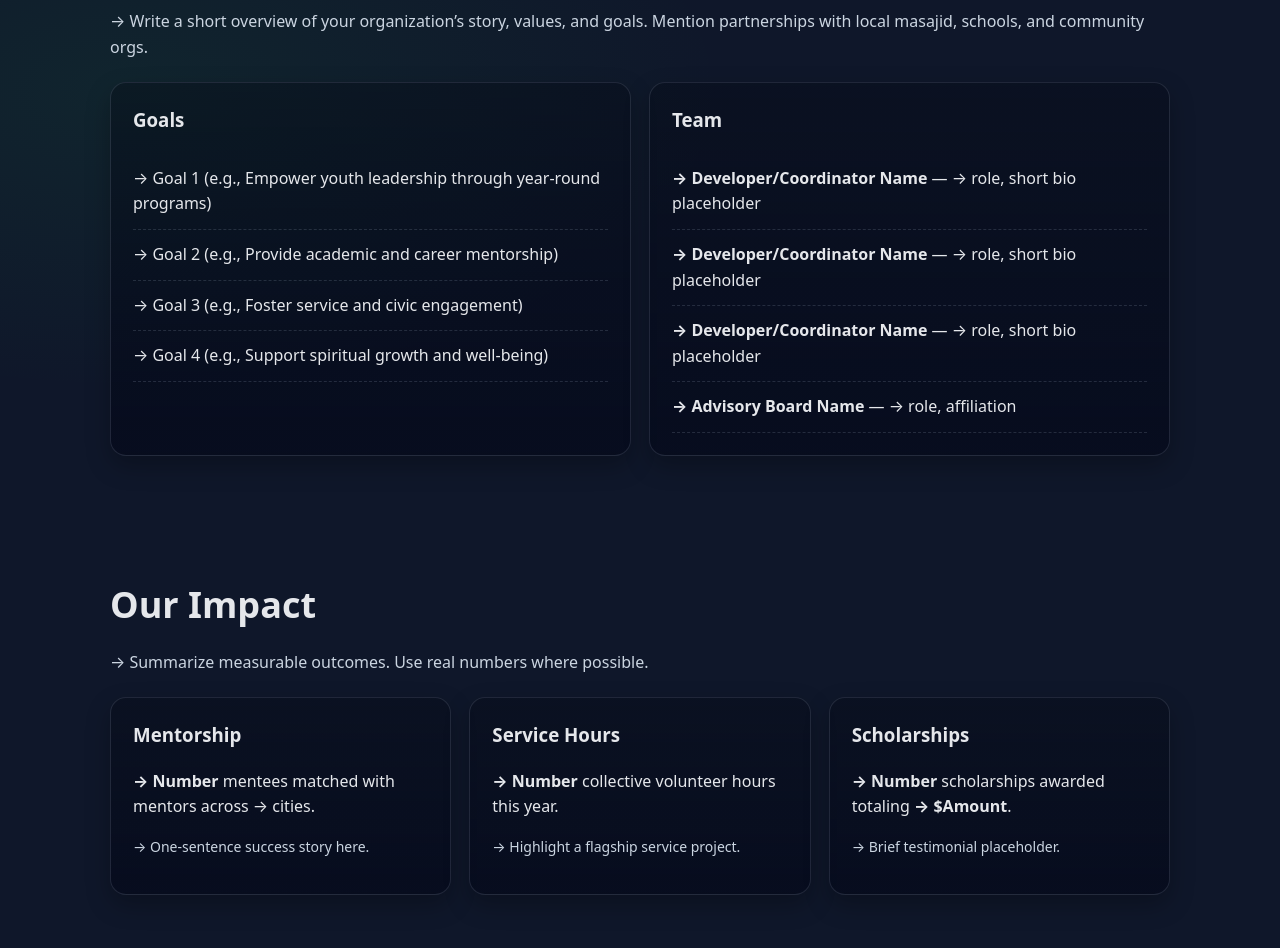
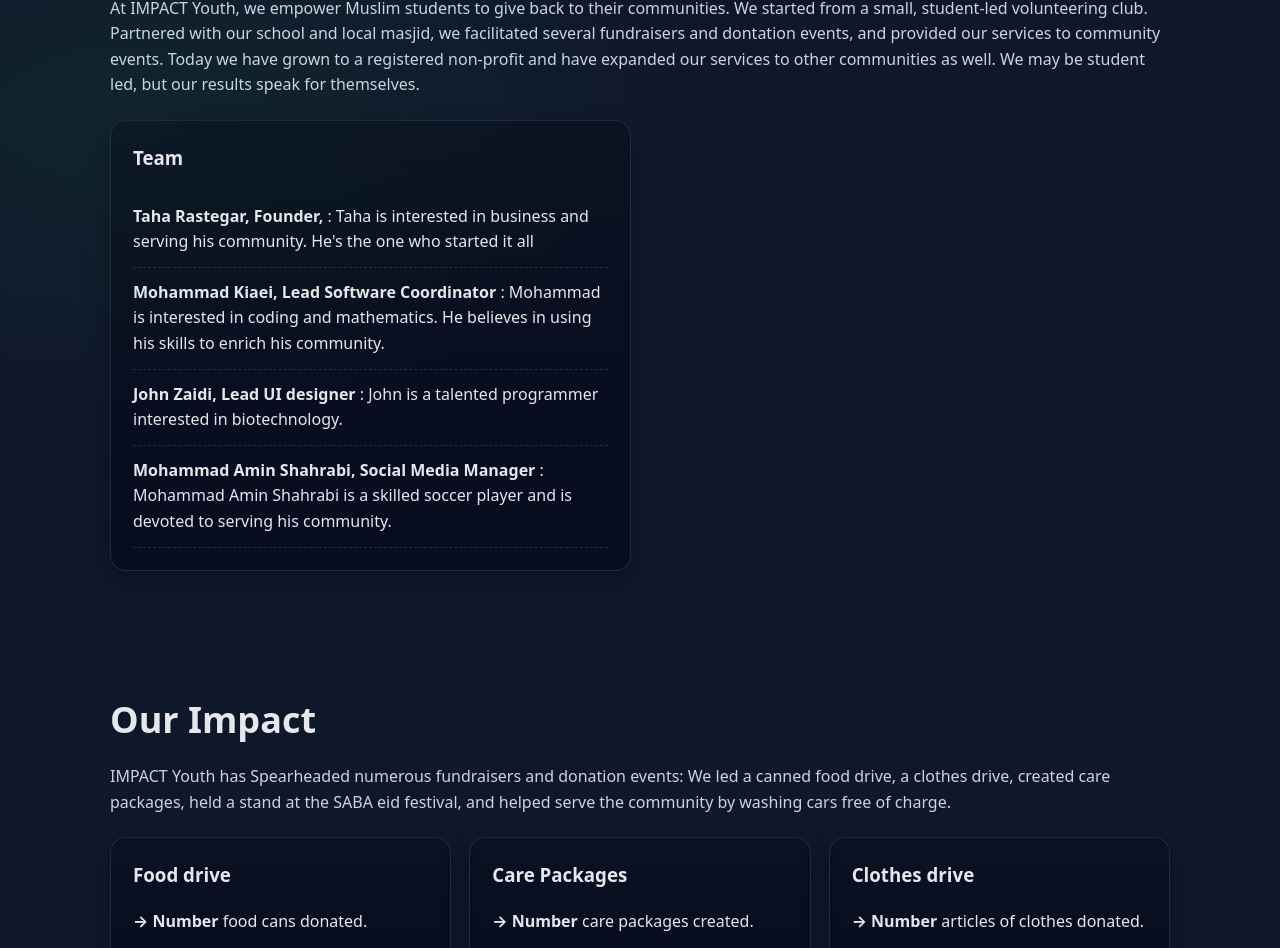
Before and after one commit to Sn0ba1/Muslim-non-profit-Volunteering-site, a plain HTML site: page index.html in a window 1280 px wide. Shown: the part 649-1597 px from the top of the page. Drawn offline with Linux system fonts and the light colour scheme.

Commit message:
Update index.html
updated site

```diff
--- a/index.html
+++ b/index.html
@@ -3,8 +3,8 @@
 <head>
   <meta charset="utf-8" />
   <meta name="viewport" content="width=device-width, initial-scale=1" />
-  <title>IMPACT Youth – Muslim Youth Non‑Profit</title>
-  <meta name="description" content="Single-page site for a Muslim youth non-profit with Home, About, Impact, Events, Join Us, and Contact sections." />
+  <title> – A Student led non-profit dedicated to serving the muslim community </title>
+  <meta name="description" content="A Student led non-profit dedicated to serving the muslim community" />
   <style>
     :root {
       --bg: #0f172a;          /* slate-900 */
@@ -137,22 +137,13 @@
   <main id="home" class="hero">
     <div class="container wrap">
       <div>
-        <span class="badge" aria-label="Mission tag">Muslim Youth Non‑Profit • Community • Growth</span>
-        <h1>Building Faith, Leadership, and Service</h1>
-        <p class="lead">→ Write a concise mission statement here (1–3 sentences) describing how your organization supports Muslim youth through mentorship, service projects, and faith‑centered programs.</p>
+        <span class="badge" aria-label="Mission tag">A Student led non-profit dedicated to enriching the muslim community.</span>
+        <h1>Giving back to our community</h1>
+        <p class="lead">The Impact innitiative is a student led non-profit. Our mission is to serve the Muslim Ummah and empower students to give back to their communities.</p>
         <div class="cta">
           <a href="#join" class="btn-primary">Join the Movement</a>
           <a href="#events" class="btn-ghost">See Upcoming Events</a>
         </div>
-      </div>
-      <div class="card">
-        <h3 style="margin-top:0">Quick Facts</h3>
-        <ul class="clean">
-          <li><span class="pill">Founded:</span> → Year here</li>
-          <li><span class="pill">Chapters:</span> → Number and locations here</li>
-          <li><span class="pill">Volunteers:</span> → Count here</li>
-          <li><span class="pill">Focus Areas:</span> → e.g., Mentorship, College Prep, Service, Wellness</li>
-        </ul>
       </div>
     </div>
   </main>
@@ -160,24 +151,15 @@
   <section id="about">
     <div class="container">
       <h2>About Us</h2>
-      <p class="sub">→ Write a short overview of your organization’s story, values, and goals. Mention partnerships with local masajid, schools, and community orgs.</p>
+      <p class="sub">At IMPACT Youth, we empower Muslim students to give back to their communities. We started from a small, student-led volunteering club. Partnered with our school and local masjid, we facilitated several fundraisers and dontation events, and provided our services to community events. Today we have grown to a registered non-profit and have expanded our services to other communities as well. We may be student led, but our results speak for themselves.</p>
       <div class="grid-2">
-        <div class="card">
-          <h3 style="margin-top:0">Goals</h3>
-          <ul class="clean">
-            <li>→ Goal 1 (e.g., Empower youth leadership through year‑round programs)</li>
-            <li>→ Goal 2 (e.g., Provide academic and career mentorship)</li>
-            <li>→ Goal 3 (e.g., Foster service and civic engagement)</li>
-            <li>→ Goal 4 (e.g., Support spiritual growth and well‑being)</li>
-          </ul>
-        </div>
         <div class="card">
           <h3 style="margin-top:0">Team</h3>
           <ul class="clean">
-            <li><strong>→ Developer/Coordinator Name</strong> — → role, short bio placeholder</li>
-            <li><strong>→ Developer/Coordinator Name</strong> — → role, short bio placeholder</li>
-            <li><strong>→ Developer/Coordinator Name</strong> — → role, short bio placeholder</li>
-            <li><strong>→ Advisory Board Name</strong> — → role, affiliation</li>
+            <li><strong>Taha Rastegar, Founder,</strong>   :  Taha is interested in business and serving his community. He's the one who started it all</li>
+            <li><strong>Mohammad Kiaei, Lead Software Coordinator</strong>    :  Mohammad is interested in coding and mathematics. He believes in using his skills to enrich his community.</li>
+            <li><strong>John Zaidi, Lead UI designer</strong>    :  John is a talented programmer interested in biotechnology. </li>
+            <li><strong>Mohammad Amin Shahrabi, Social Media Manager</strong>    :  Mohammad Amin Shahrabi is a skilled soccer player and is devoted to serving his community.</li>
           </ul>
         </div>
       </div>
@@ -187,19 +169,19 @@
   <section id="impact">
     <div class="container">
       <h2>Our Impact</h2>
-      <p class="sub">→ Summarize measurable outcomes. Use real numbers where possible.</p>
+      <p class="sub">IMPACT Youth has Spearheaded numerous fundraisers and donation events: We led a canned food drive, a clothes drive, created care packages, held a stand at the SABA eid festival, and helped serve the community by washing cars free of charge.</p>
       <div class="grid-3">
-        <div class="card"><h3 style="margin-top:0">Mentorship</h3>
-          <p><strong>→ Number</strong> mentees matched with mentors across → cities.</p>
-          <p class="note">→ One‑sentence success story here.</p>
+        <div class="card"><h3 style="margin-top:0">Food drive</h3>
+          <p><strong>→ Number</strong> food cans donated.</p>
+          <p class="note">→ Description heree.</p>
         </div>
-        <div class="card"><h3 style="margin-top:0">Service Hours</h3>
-          <p><strong>→ Number</strong> collective volunteer hours this year.</p>
-          <p class="note">→ Highlight a flagship service project.</p>
+        <div class="card"><h3 style="margin-top:0">Care Packages</h3>
+          <p><strong>→ Number</strong> care packages created.</p>
+          <p class="note">description here.</p>
         </div>
-        <div class="card"><h3 style="margin-top:0">Scholarships</h3>
-          <p><strong>→ Number</strong> scholarships awarded totaling <strong>→ $Amount</strong>.</p>
-          <p class="note">→ Brief testimonial placeholder.</p>
+        <div class="card"><h3 style="margin-top:0">Clothes drive</h3>
+          <p><strong>→ Number</strong> articles of clothes donated.</p>
+          <p class="note">Description.</p>
         </div>
       </div>
     </div>
@@ -250,10 +232,9 @@
               <input class="input" type="tel" placeholder="→ Phone (optional)">
               <select class="input" aria-label="Area of Interest">
                 <option>→ Area of Interest</option>
-                <option>Mentorship</option>
-                <option>Events</option>
-                <option>Fundraising</option>
-                <option>Media & Design</option>
+                <option>Website/Social media development</option>
+                <option>Fundraising/donations</option>
+                <option>Hands on volunteering service</option>
               </select>
             </div>
             <textarea placeholder="→ Tell us briefly why you want to join"></textarea>
@@ -282,7 +263,7 @@
         <div class="card">
           <h3 style="margin-top:0">Get in Touch</h3>
           <ul class="clean">
-            <li><strong>Email:</strong> → hello@yourorg.org</li>
+            <li><strong>Email:</strong> → tahaexample@gmail.com</li>
             <li><strong>Phone:</strong> → (___) ___‑____</li>
             <li><strong>Address:</strong> → Street, City, State</li>
             <li><strong>Social:</strong> → Links to Instagram, X, TikTok, YouTube</li>
```
